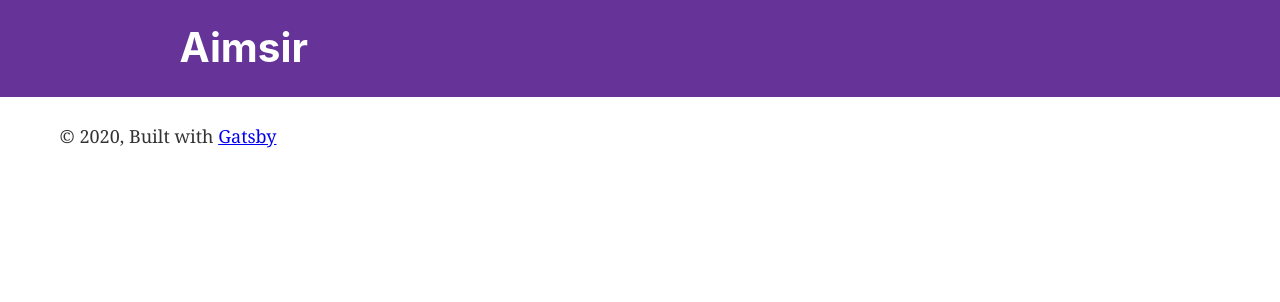
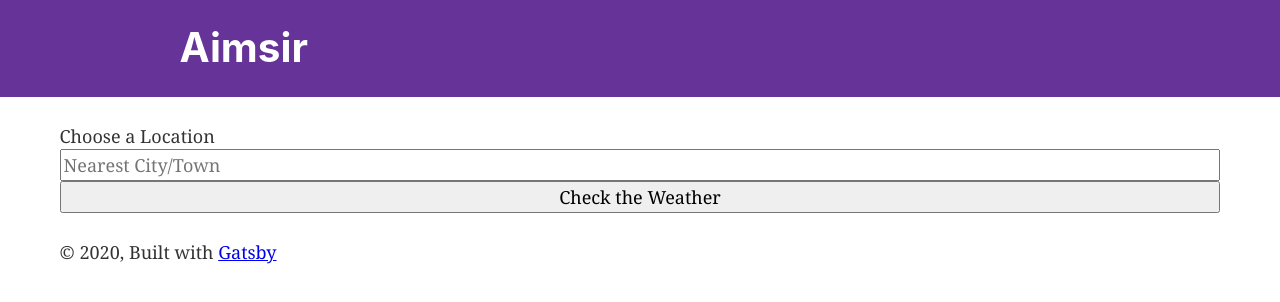
Before and after one commit to gerhynes/aimsir, a Gatsby site: page / in a window 1280 px wide. Built offline with nearby package versions, Linux system fonts and the light colour scheme; Gatsby itself is replaced by a stand-in of ours; no server answers.

Commit message:
Add new location form

```diff
--- /dev/null
+++ b/src/components/citySearch.js
@@ -0,0 +1,44 @@
+import React, { Component } from "react"
+import styled from "styled-components"
+
+const LocationForm = styled.form`
+  display: flex;
+  flex-direction: column;
+`
+
+export default class citySearch extends Component {
+  constructor(props) {
+    super(props)
+    this.state = {
+      newCity: "",
+    }
+  }
+  handleChange = evt => {
+    this.setState({
+      [evt.target.name]: evt.target.value,
+    })
+  }
+  handleSubmit = evt => {
+    evt.preventDefault()
+    this.props.setLocation(this.state.newCity)
+    this.setState({
+      newCity: "",
+    })
+  }
+  render() {
+    return (
+      <LocationForm onSubmit={this.handleSubmit} autocomplete="off">
+        <label htmlFor="newCity">Choose a Location</label>
+        <input
+          type="text"
+          placeholder="Nearest City/Town"
+          id="newCity"
+          name="newCity"
+          value={this.state.newCity}
+          onChange={this.handleChange}
+        />
+        <button>Check the Weather</button>
+      </LocationForm>
+    )
+  }
+}
--- a/src/components/currentWeather.js
+++ b/src/components/currentWeather.js
@@ -34,12 +34,12 @@ export default function CurrentWeather({ weather }) {
           >
             <g>
               <path
-                class="secondary"
+                className="secondary"
                 fill="#A0AEC0"
                 d="M12 1v6a3 3 0 0 0 0 6v9.31a1 1 0 0 1-.7-.29l-5.66-5.66A9 9 0 0 1 12 1z"
               />
               <path
-                class="primary"
+                className="primary"
                 fill="#A0AEC0"
                 d="M12 1a9 9 0 0 1 6.36 15.36l-5.65 5.66a1 1 0 0 1-.71.3V13a3 3 0 0 0 0-6V1z"
               />
--- a/src/components/forecast.js
+++ b/src/components/forecast.js
@@ -36,7 +36,7 @@ export default function Forecast({ weather }) {
                 <svg
                   xmlns="http://www.w3.org/2000/svg"
                   viewBox="0 0 24 24"
-                  class="icon-location-pin"
+                  className="icon-location-pin"
                   style={{
                     width: "2rem",
                     transform: `rotate(${hour.wind.deg}deg)`,
@@ -44,7 +44,7 @@ export default function Forecast({ weather }) {
                 >
                   <g>
                     <path
-                      class="secondary"
+                      className="secondary"
                       fill="#A0AEC0"
                       d="M12 1v6a3 3 0 0 0 0 6v9.31a1 1 0 0 1-.7-.29l-5.66-5.66A9 9 0 0 1 12 1z"
                     />
--- a/src/components/weather.js
+++ b/src/components/weather.js
@@ -1,4 +1,5 @@
 import React, { Component } from "react"
+import CitySearch from "./citySearch"
 import CurrentWeather from "./currentWeather"
 import Forecast from "./forecast"
 
@@ -9,6 +10,17 @@ export default class Weather extends Component {
     currentWeatherLoaded: false,
     forecast: {},
     forecastLoaded: false,
+  }
+  setLocation = newCity => {
+    this.setState(
+      {
+        city: newCity,
+      },
+      () => {
+        this.getCurrentWeather()
+        this.getForecast()
+      }
+    )
   }
   componentDidMount() {
     this.getCurrentWeather()
@@ -57,6 +69,7 @@ export default class Weather extends Component {
     } = this.state
     return (
       <div>
+        <CitySearch setLocation={this.setLocation} />
         {currentWeatherLoaded && <CurrentWeather weather={currentWeather} />}
         {forecastLoaded && <Forecast weather={forecast} />}
       </div>
```
